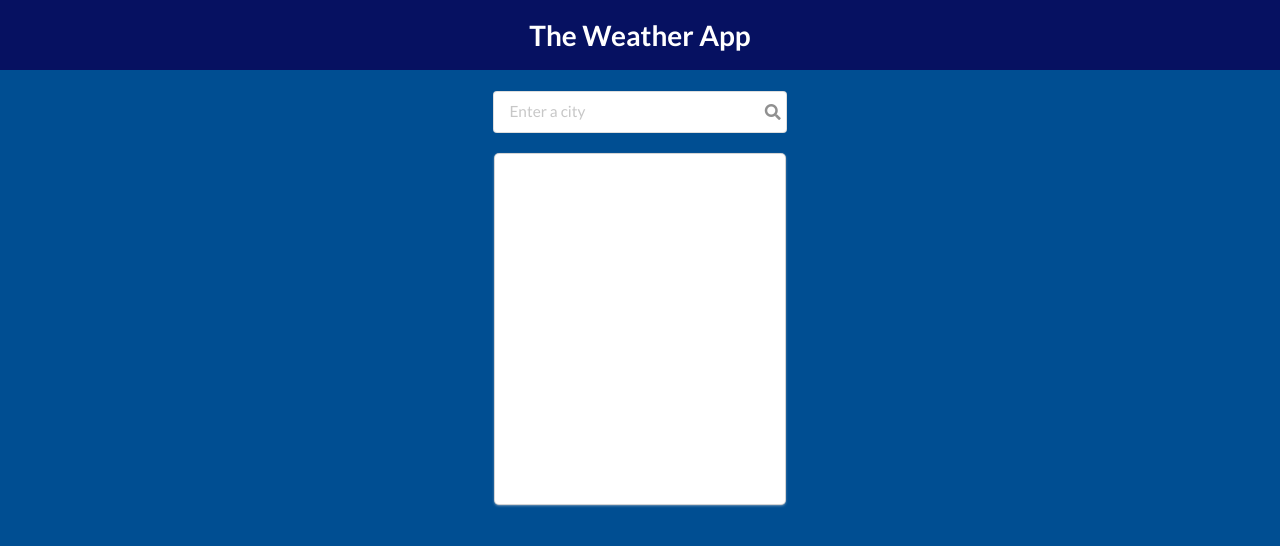
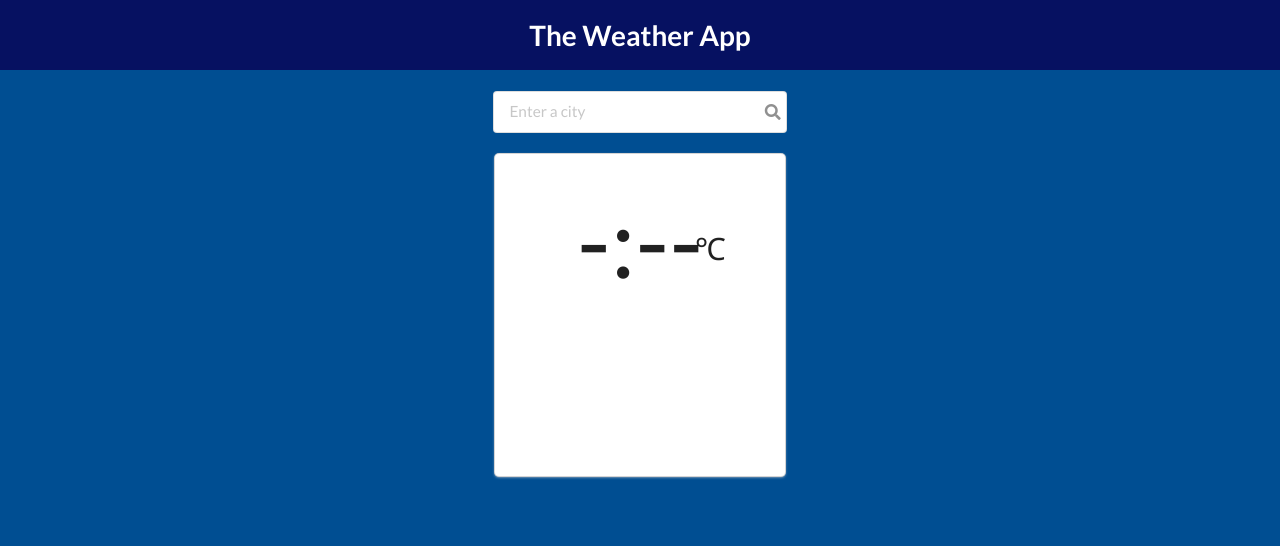
Before and after one commit to yushaushaibu/the_weather_app, a website: page index.html in a window 1280 px wide. Drawn offline with nearby package versions, Linux system fonts and the light colour scheme.

Commit message:
weather app widget styled

```diff
--- a/index.css
+++ b/index.css
@@ -21,8 +21,8 @@ body {
   justify-content: center;
   align-items: center;
   text-align: center;
+  width: auto;
   padding: 1rem;
-  /* margin: 1rem auto; */
   height: 70px;
   background-color: #061161;
   color: #fff;
@@ -40,6 +40,8 @@ body {
   font-size: 1.1rem;
   padding: 0.5rem;
   outline: none;
+  width: 22rem;
+  border: none;
 }
 
 .btn {
@@ -48,31 +50,39 @@ body {
   cursor: pointer;
 }
 
-.input {
-  width: 22rem;
+.card {
+  height: 23rem;
 }
 
-.card {
-  height: 25rem;
+.ui.card>.content p, .ui.cards>.card>.content p {
+  margin: 0 0 .1em;
 }
-
 .city-name {
   font-size: 1.5rem;
   font-weight: 600;
+  color:#0f0c29
 }
 
 .temp {
   font-size: 7rem;
-  margin-top: 30px;
+  margin: auto;
   text-align: center;
 }
 
 .description {
   text-align: center;
   letter-spacing: 0.2rem;
-  margin-top: 30px;
+  margin-top: 4px;
 }
 
 div.icon-img {
   text-align: center;
 }
+
+.degree {
+  position: absolute;
+  top: 85px;
+  left: 200px;
+  font-size: 2.2em;
+  text-align: center;
+}
--- a/index.html
+++ b/index.html
@@ -30,7 +30,8 @@
         <div class="ui card centered">
             <div class="content">
                 <p class="city-name" id="cityName"></p>
-                <h2 class="temp" id="temp"></h2>
+                <div class="degree">&#8451;</div>
+                <p class="temp" id="temp">-:--</p>
                 <div class="icon-img">
                     <img src="" id="icon">
                 </div>
--- a/index.js
+++ b/index.js
@@ -6,7 +6,6 @@ const cityName = document.querySelector('#cityName');
 const temp = document.querySelector('#temp');
 const icon = document.querySelector('#icon');
 const description = document.querySelector('#description');
-
 
 // prevents a function from being called after each keypress
 function debounce(fn, delay = 1000) {
@@ -26,7 +25,7 @@ async function onInput(e) {
     const weatherData = await getWeather(e.target.value);
     cityName.innerHTML = `${weatherData.name}`;
     temp.innerHTML = `${Math.round(parseFloat(weatherData.main.temp))}`;
-    icon.src=`http://openweathermap.org/img/w/${weatherData.weather[0].icon}.png`;
+    icon.src = `http://openweathermap.org/img/w/${weatherData.weather[0].icon}.png`;
     description.innerHTML = `${weatherData.weather[0].description}`.toUpperCase();
 };
 
```
